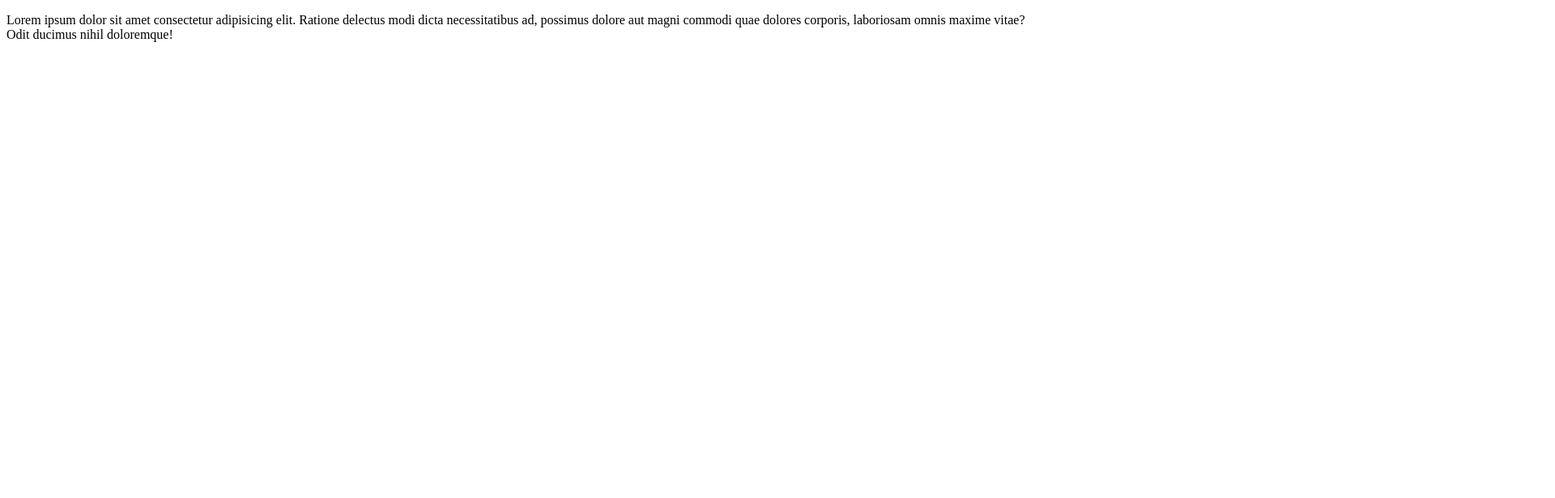
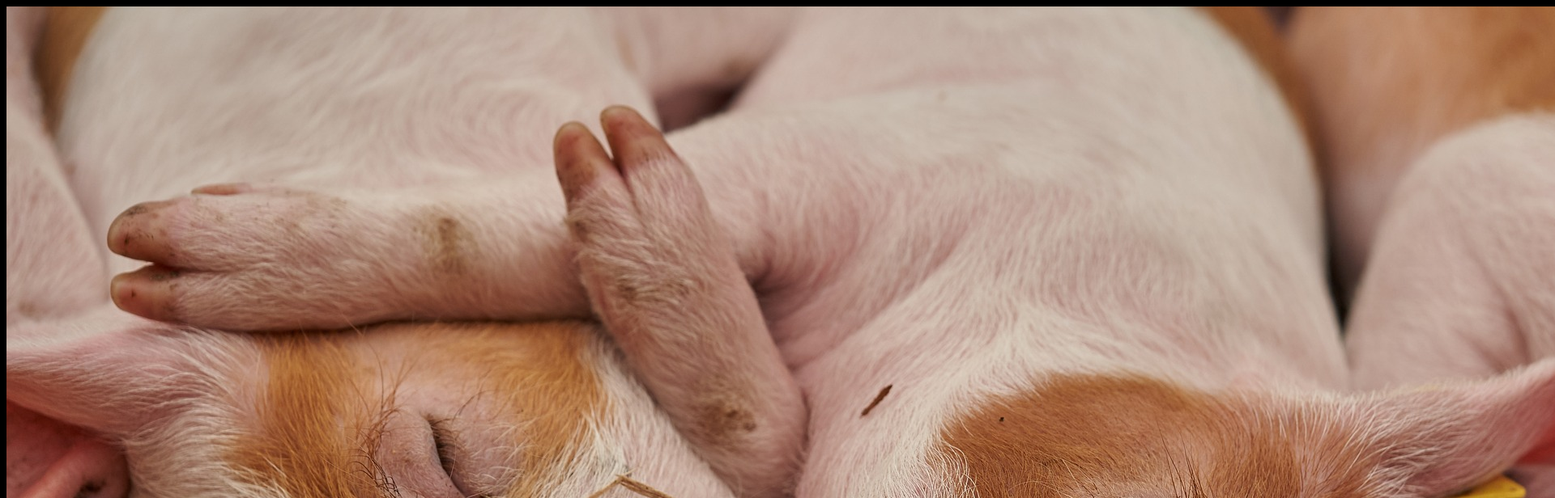
Before and after one commit to Ito-svg/section14_git, a plain HTML site: page index.html in a window 1280 px wide. Shown: the top 616 px of the page at 81% size, 1920 px wide, since content can reach past the window. Drawn offline with Linux system fonts and the light colour scheme.

Commit message:
豚の画像を追加した

```diff
--- a/index.html
+++ b/index.html
@@ -5,10 +5,12 @@
     <meta charset="UTF-8">
     <meta name="viewport" content="width=device-width, initial-scale=1.0">
     <meta http-equiv="X-UA-Compatible" content="ie=edge">
+    <link rel="stylesheet" href="main.css">
     <title>Document</title>
 </head>
 
 <body>
+    <img src="pig.jpg" alt="">
     <p>Lorem ipsum dolor sit amet consectetur adipisicing elit. Ratione delectus modi dicta necessitatibus ad, possimus
         dolore aut magni commodi quae dolores corporis, laboriosam omnis maxime vitae? Odit ducimus nihil doloremque!
     </p>
```
Also changed, not shown: pig.jpg (added).
